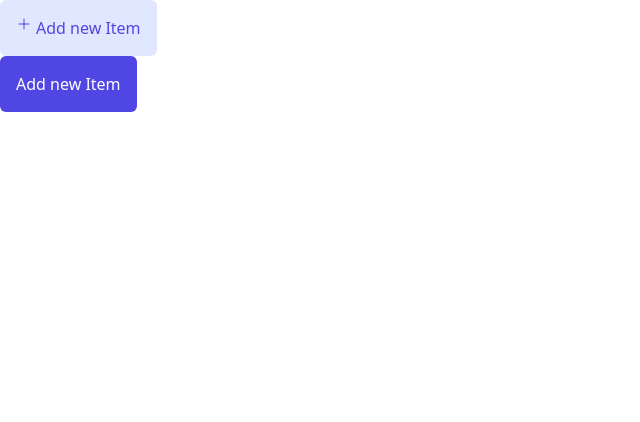
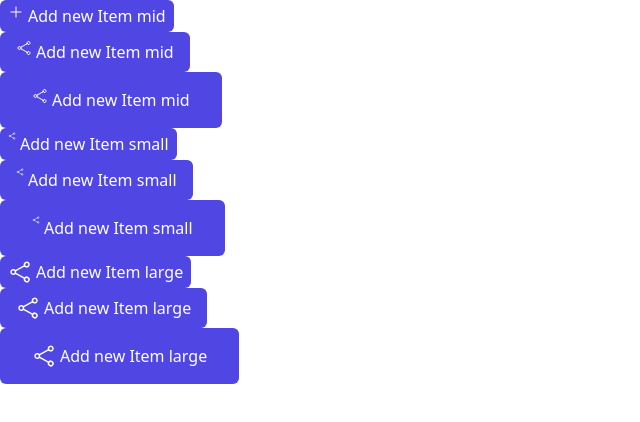
Before and after one commit to vivekraj2704/Second-Brain, a React (Vite) app in the folder frontend/: page / in a window 1280 px wide. Shown: the top 422 px of the page, without its empty margins (0-640 px from the left). Built offline with nearby package versions, Linux system fonts and the light colour scheme.

Commit message:
fixed issues in Button

```diff
--- a/frontend/src/App.tsx
+++ b/frontend/src/App.tsx
@@ -1,13 +1,21 @@
 import './App.css'
 import { Button } from './components/ui/Button'
 import { Plusicon } from './icons/Plusicon'
+import { Shareicon } from './icons/Shareicon'
 
 function App() {
 
   return (
     <>
-      <Button startIcon={<Plusicon svgsize="md"/>} text="Add new Item" variant='secondary' size='md' onClick={() => console.log('ok')}/>
-      <Button text="Add new Item" variant='primary' size='md' onClick={() => console.log('ok')}/>
+      <Button startIcon={<Plusicon svgsize="md"/>} text="Add new Item mid" variant='primary' size='sm' onClick={() => console.log('ok')}/>
+      <Button startIcon={<Shareicon svgsize="md"/>} text="Add new Item mid" variant='primary' size='md' onClick={() => console.log('ok')}/>
+      <Button startIcon={<Shareicon svgsize="md"/>} text="Add new Item mid" variant='primary' size='lg' onClick={() => console.log('ok')}/>
+      <Button startIcon={<Shareicon svgsize='sm'/>} text="Add new Item small" variant='primary' size='sm' onClick={() => console.log('ok')}/>
+      <Button startIcon={<Shareicon svgsize='sm'/>} text="Add new Item small" variant='primary' size='md' onClick={() => console.log('ok')}/>
+      <Button startIcon={<Shareicon svgsize='sm'/>} text="Add new Item small" variant='primary' size='lg' onClick={() => console.log('ok')}/>
+      <Button startIcon={<Shareicon svgsize='lg'/>} text="Add new Item large" variant='primary' size='sm' onClick={() => console.log('ok')}/>
+      <Button startIcon={<Shareicon svgsize='lg'/>} text="Add new Item large" variant='primary' size='md' onClick={() => console.log('ok')}/>
+      <Button startIcon={<Shareicon svgsize='lg'/>} text="Add new Item large" variant='primary' size='lg' onClick={() => console.log('ok')}/>
     </>
   )
 }
--- a/frontend/src/components/ui/Button.tsx
+++ b/frontend/src/components/ui/Button.tsx
@@ -19,9 +19,9 @@ const variantStyles: Record<Variants, string> = {
 }
 
 const sizeStyles: Record<sizevariants, string> = {
-    "sm" : "py-1",
-    "md" : "p-4",
-    "lg" : "p-6",
+    "lg" : "px-8 py-4",
+    "md" : "px-4 py-2",
+    "sm" : "px-2 py-1",
 }
 
 const defaultStyles = "rounded-md p-4 flex"
@@ -29,7 +29,7 @@ const defaultStyles = "rounded-md p-4 flex"
 export function Button(props: ButtonProps) {
     return(
         <button className={`${variantStyles[props.variant]} ${defaultStyles} ${sizeStyles[props.size]}`}>
-            {props.startIcon ? <div className="pr-1">{props.startIcon}</div> : null} {props.text} {props.endIcon}
+            {props.startIcon ? <div className="pr-1 flex items-center">{props.startIcon}</div> : null} {props.text} {props.endIcon}
         </button>
     )
 }
--- a/frontend/src/icons/Plusicon.tsx
+++ b/frontend/src/icons/Plusicon.tsx
@@ -1,5 +1,12 @@
-import { IconProps, iconSizeVariants } from ".";
+interface IconProps {
+    svgsize?: "sm" | "md" | "lg"
+}
 
+const iconSizeVariants = {
+    "sm" : "size-2",
+    "md" : "size-4",
+    "lg" : "size-6"
+}
 export function Plusicon(props: IconProps) {
     return( <svg xmlns="http://www.w3.org/2000/svg" fill="none" viewBox="0 0 24 24" stroke-width="1.5" stroke="currentColor" className={iconSizeVariants[props.svgsize || "md"]}>
     <path stroke-linecap="round" stroke-linejoin="round" d="M12 4.5v15m7.5-7.5h-15" />
--- /dev/null
+++ b/frontend/src/icons/Shareicon.tsx
@@ -0,0 +1,16 @@
+interface IconProps{
+    svgsize?: "sm" | "md" | "lg"
+}
+const iconSize =  {
+    "sm" : "size-2",
+    "md" : "size-4",
+    "lg" : "size-6"
+}
+
+export function Shareicon(props: IconProps) {
+    return (
+        <svg xmlns="http://www.w3.org/2000/svg" fill="none" viewBox="0 0 24 24" stroke-width="1.5" stroke="currentColor" className={iconSize[props.svgsize || "md"]}>
+        <path stroke-linecap="round" stroke-linejoin="round" d="M7.217 10.907a2.25 2.25 0 1 0 0 2.186m0-2.186c.18.324.283.696.283 1.093s-.103.77-.283 1.093m0-2.186 9.566-5.314m-9.566 7.5 9.566 5.314m0 0a2.25 2.25 0 1 0 3.935 2.186 2.25 2.25 0 0 0-3.935-2.186Zm0-12.814a2.25 2.25 0 1 0 3.933-2.185 2.25 2.25 0 0 0-3.933 2.185Z" />
+        </svg>
+    )
+}
--- a/frontend/src/icons/index.ts
+++ /dev/null
@@ -1,9 +0,0 @@
-export interface IconProps {
-    svgsize?: "sm" | "md" | "lg"
-}
-
-export const iconSizeVariants = {
-    "sm" : "size-2",
-    "md" : "size-4",
-    "lg" : "size-6"
-}
```
